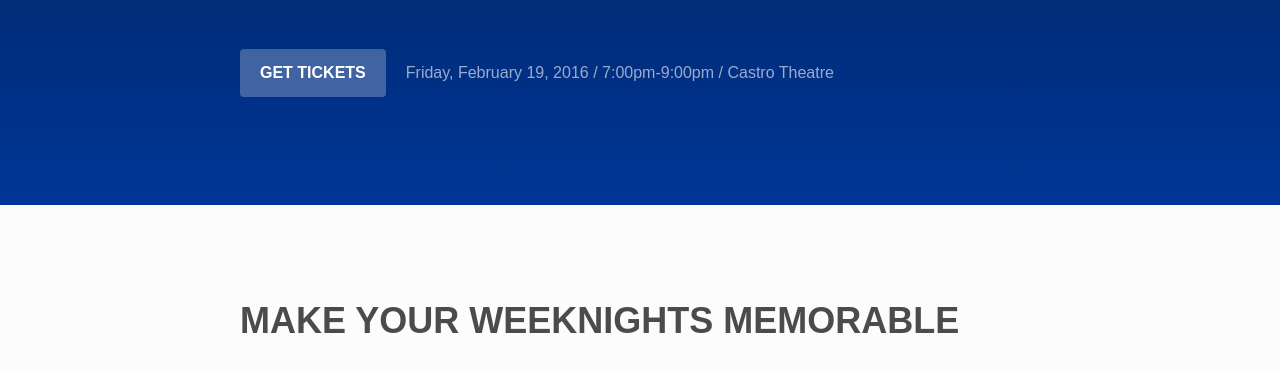
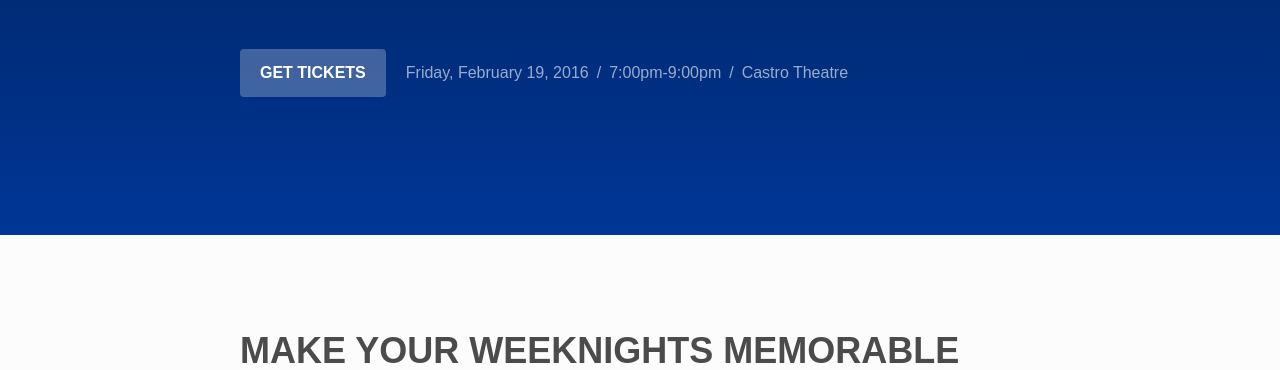
Before and after one commit to tomng/inforumsf, a WordPress theme: template themes/inforum/front-page.php in a window 1280 px wide. Shown: the part 1356-1726 px from the top of the page. Run offline with PHP 8.4 and a stand-in for WordPress, Linux system fonts and the light colour scheme; the site name, menu and one post (Sample post) are stand-ins, and other content is empty; some libraries are stand-ins or nearby versions.

Commit message:
Reponsive event get ticket and details using flexbox.

```diff
--- a/themes/inforum/front-page.php
+++ b/themes/inforum/front-page.php
@@ -56,7 +56,7 @@ get_header(); ?>
 
 						<div class="details">
 							<div class="info">
-								<span class="date">Friday, February 19, 2016</span> / <span class="time">7:00pm-9:00pm</span> / <span class="location">Castro Theatre</span>
+								<span class="date nugget">Friday, February 19, 2016</span><span class="divider"> / </span><span class="time nugget">7:00pm-9:00pm</span><span class="divider"> / </span><span class="location nugget">Castro Theatre</span>
 							</div>
 							<div class="get-tickets">
 								Get Tickets
--- a/themes/inforum/style.css
+++ b/themes/inforum/style.css
@@ -1289,20 +1289,51 @@ ul.nav-menu {
 
 }
 
-.details {
+.event .details {
 	display: flex;
 	flex-flow: row-reverse wrap;
 	justify-content: flex-end;
 
 	align-items: baseline;
-}
-
-.details .info {
+
+	/*outline: solid 1px yellow;*/
+
+	margin: 30px 0;
+}
+
+.event .details .info {
 	/*padding-right: 20px;*/
-}
-
-.details .get-tickets {
-	margin: 30px 20px 0 0;
+	margin: 10px 0;
+	opacity: 0.6;
+
+	display: flex;
+	flex-flow: row wrap;
+
+	/*outline: solid 1px red;*/
+}
+
+.event .details .info span.nugget {
+	flex-shrink: 0;
+	flex-grow: 1;
+
+	/*outline: solid 1px green;*/
+}
+
+.event .details .info span.divider {
+	padding: 0 8px;
+}
+
+.event .details .get-tickets {
+
+	font-weight: 600;
+	text-transform: uppercase;
+
+	background-color: rgba(255, 255, 255, 0.25);
+	color: white;
+	padding: 12px 20px;
+	border-radius: 4px;
+
+	margin-right: 20px;
 }
 
 .upcoming-events h3 {
@@ -1311,23 +1342,6 @@ ul.nav-menu {
 	font-weight: 300;
 	color: rgba(255,255,255,.8);
 	line-height: 1.2em;
-}
-
-.upcoming-events .info {
-	margin: 10px 0;
-	opacity: 0.6;
-}
-
-.get-tickets {
-	display: inline-block;
-
-	font-weight: 600;
-	text-transform: uppercase;
-
-	background-color: rgba(255, 255, 255, 0.25);
-	color: white;
-	padding: 12px 20px;
-	border-radius: 4px;
 }
 
 p.quote {
@@ -1603,6 +1617,21 @@ footer a:hover {
 		height: 150px;
 	}
 
+	.event .details {
+		flex-flow: column wrap;
+		/*justify-content: center;*/
+
+	}
+
+	.event .details .info {
+		flex-flow: column wrap;
+	}
+
+	.event .details .info .divider {
+		display: none;
+	}
+
+
 }
 
 
```
